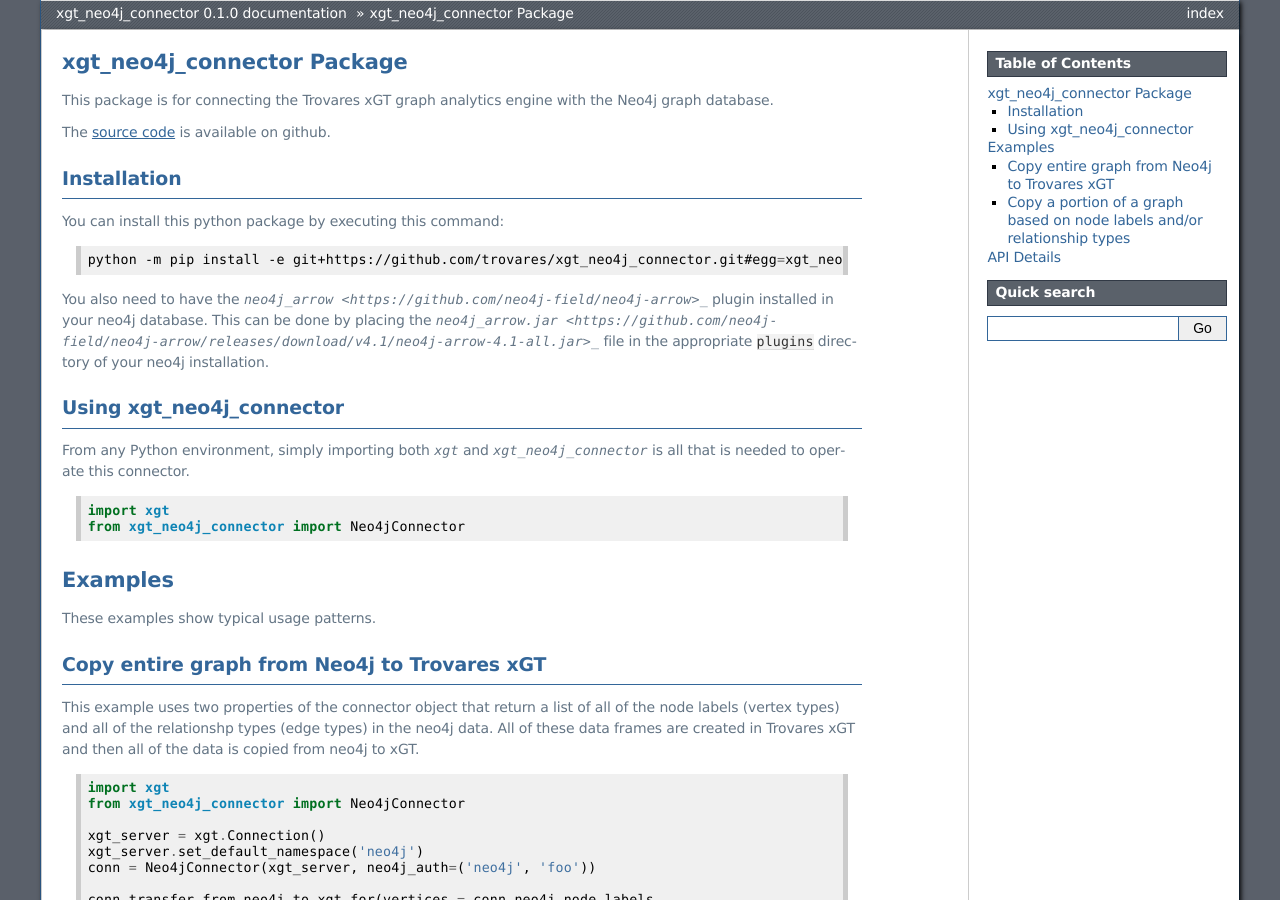
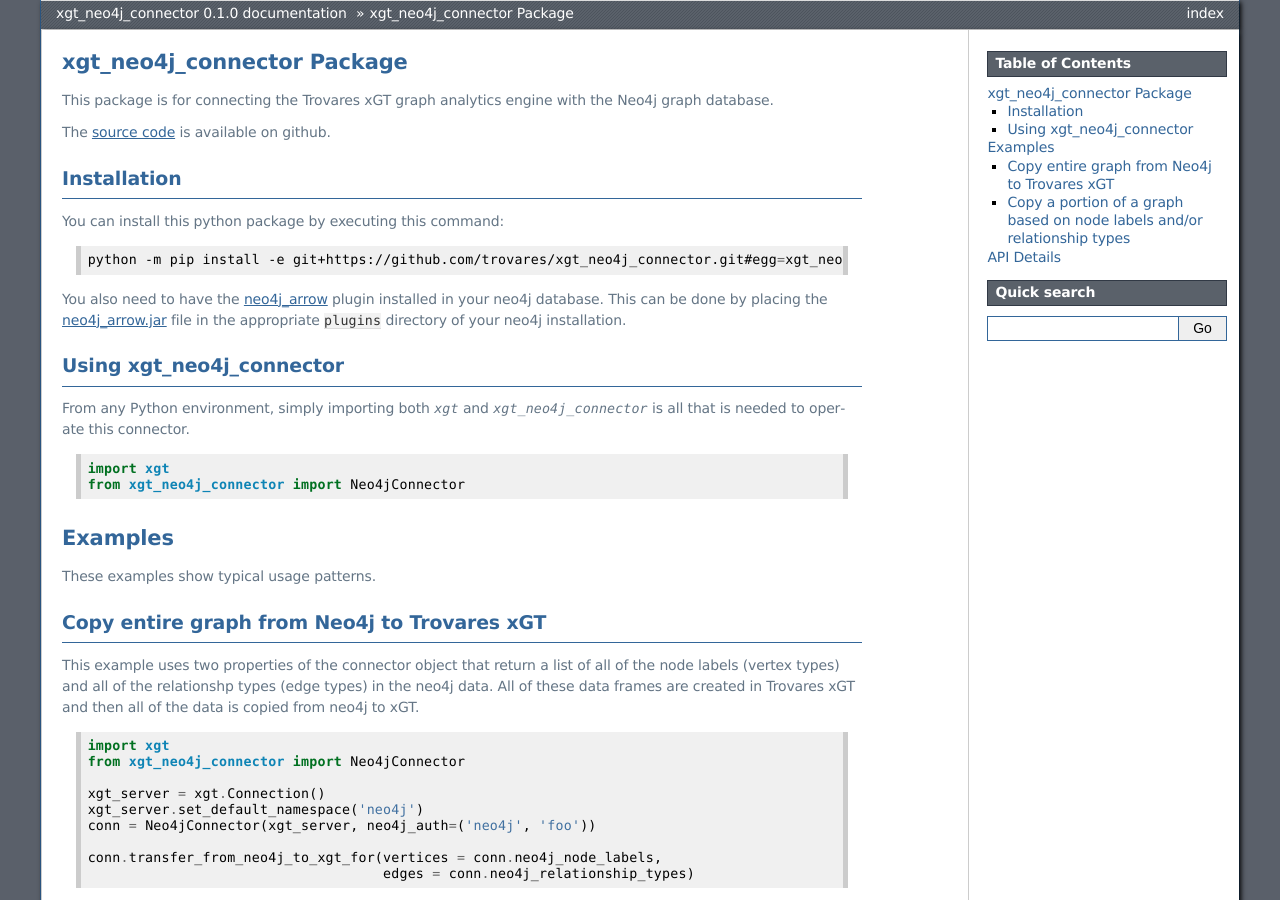
Before and after one commit to trovares/trovares_connector, a Sphinx documentation site: the page built from docs/source/index.rst, in a window 1280 px wide and 900 px high. Built offline with Sphinx 7.4.7, drawn with Linux system fonts in a browser that asks for light colours.

Commit message:
Fix typo in urls.

```diff
--- a/docs/source/index.rst
+++ b/docs/source/index.rst
@@ -24,8 +24,8 @@
 
    python -m pip install -e git+https://github.com/trovares/xgt_neo4j_connector.git#egg=xgt_neo4j_connector
 
-You also need to have the `neo4j_arrow <https://github.com/neo4j-field/neo4j-arrow>_` plugin installed in your neo4j database.
-This can be done by placing the `neo4j_arrow.jar <https://github.com/neo4j-field/neo4j-arrow/releases/download/v4.1/neo4j-arrow-4.1-all.jar>_` file in the appropriate ``plugins`` directory of your neo4j installation.
+You also need to have the `neo4j_arrow <https://github.com/neo4j-field/neo4j-arrow>`_ plugin installed in your neo4j database.
+This can be done by placing the `neo4j_arrow.jar <https://github.com/neo4j-field/neo4j-arrow/releases/download/v4.1/neo4j-arrow-4.1-all.jar>`_ file in the appropriate ``plugins`` directory of your neo4j installation.
 
 
 Using xgt_neo4j_connector
```
